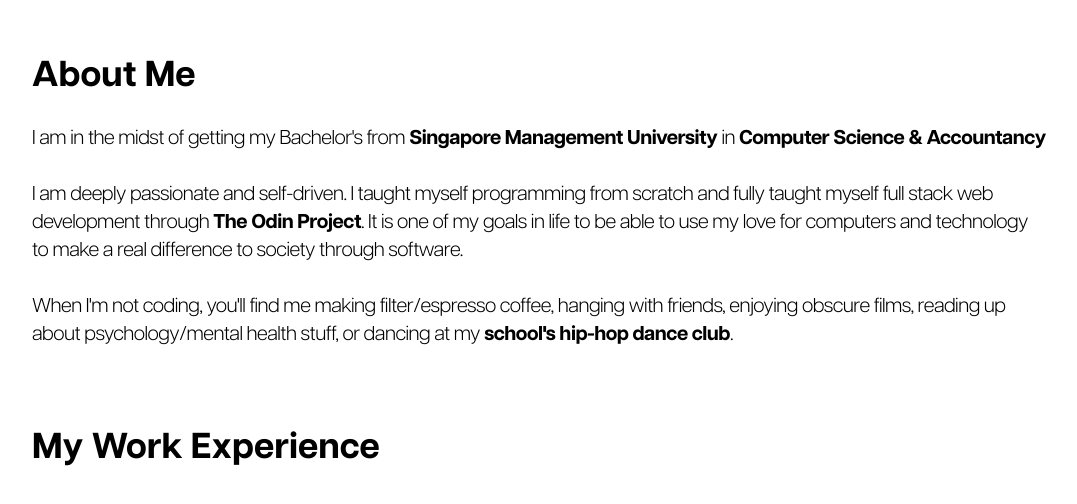
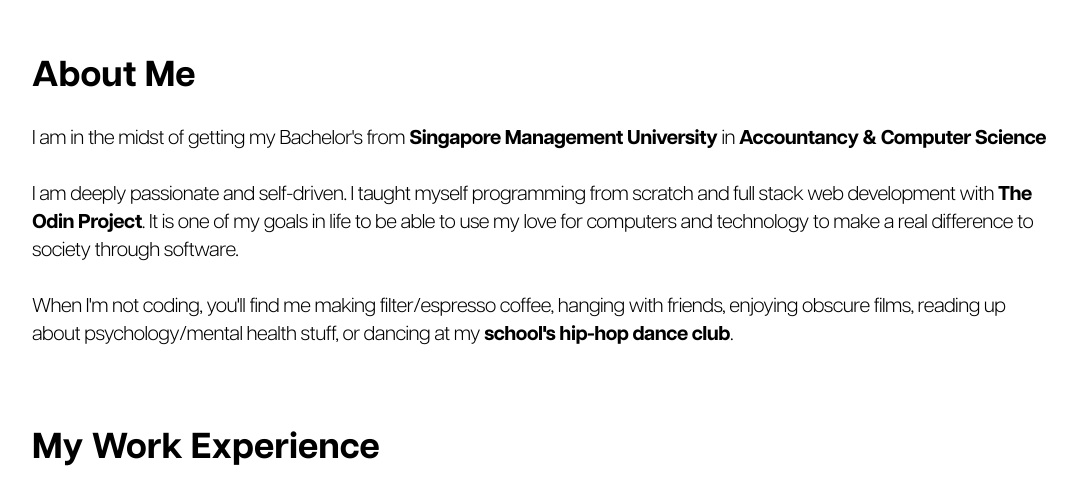
Before and after one commit to safarinexus/edgar-teong, a React (Vite) app: page / in a window 1280 px wide. Shown: the part 1677-2181 px from the top of the page, without its empty margins (100-1177 px from the left). Built offline with nearby package versions, Linux system fonts and the light colour scheme.

Commit message:
more updates to about text

```diff
--- a/src/components/About.tsx
+++ b/src/components/About.tsx
@@ -171,9 +171,9 @@ const About = () => {
             <div id="about-text-container" className="w-full px-5 sm:px-24 font-light text-base">
                 <h1 className="font-bold text-2xl sm:text-4xl">About Me</h1>
                 <p id="about-body" className="mt-7 tracking-tight leading-relaxed font-light text-base lg:text-xl">
-                I am in the midst of getting my Bachelor's from <a href="https://www.smu.edu.sg/"><span className="font-bold">Singapore Management University</span> in <span className="font-bold">Computer Science & Accountancy</span></a>
+                I am in the midst of getting my Bachelor's from <a href="https://www.smu.edu.sg/"><span className="font-bold">Singapore Management University</span> in <span className="font-bold">Accountancy & Computer Science</span></a>
                 <br /><br />
-                I am deeply passionate and self-driven. I taught myself programming from scratch and fully taught myself full stack web development through <a href="https://www.theodinproject.com/about" className="font-bold">The Odin Project</a>.
+                I am deeply passionate and self-driven. I taught myself programming from scratch and full stack web development with <a href="https://www.theodinproject.com/about" className="font-bold">The Odin Project</a>.
                 {" "}It is one of my goals in life to be able to use my love for computers and technology to make a real difference to society through software.
                 <br /><br />
                 When I'm not coding, you'll find me making filter/espresso coffee, hanging with friends, enjoying obscure films,
--- a/src/index.css
+++ b/src/index.css
@@ -101,7 +101,7 @@
 
 @layer base {
     html {
-        @apply scroll-smooth font-articulat
+        @apply scroll-smooth font-articulat bg-white dark:bg-black
     }
 
     body {
```
